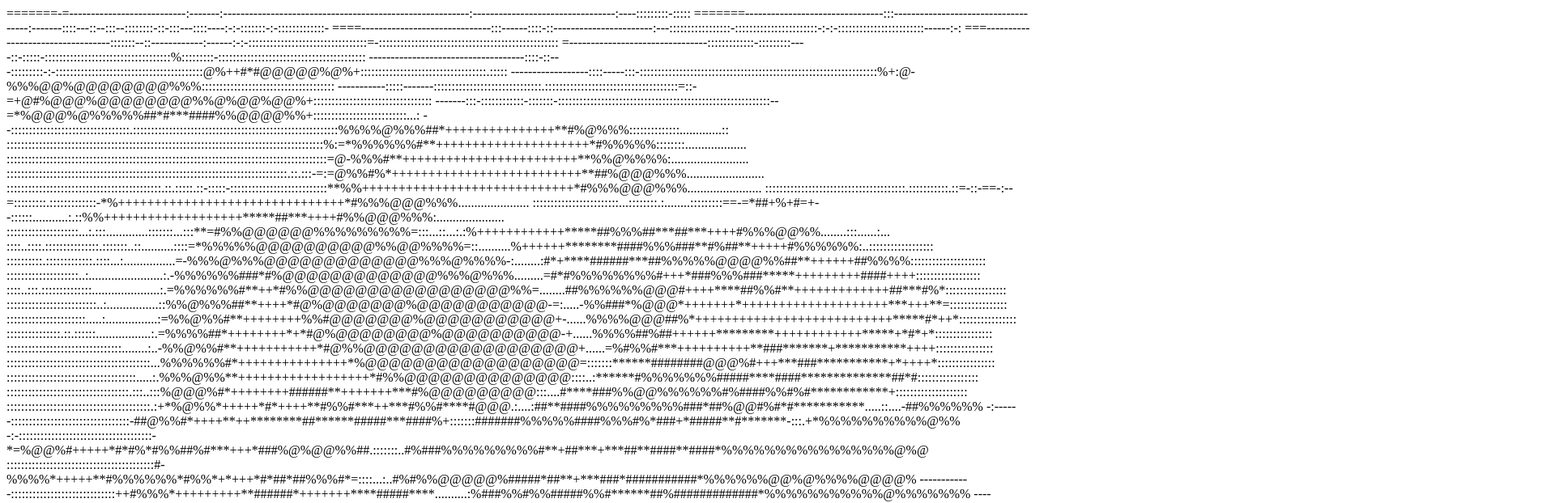
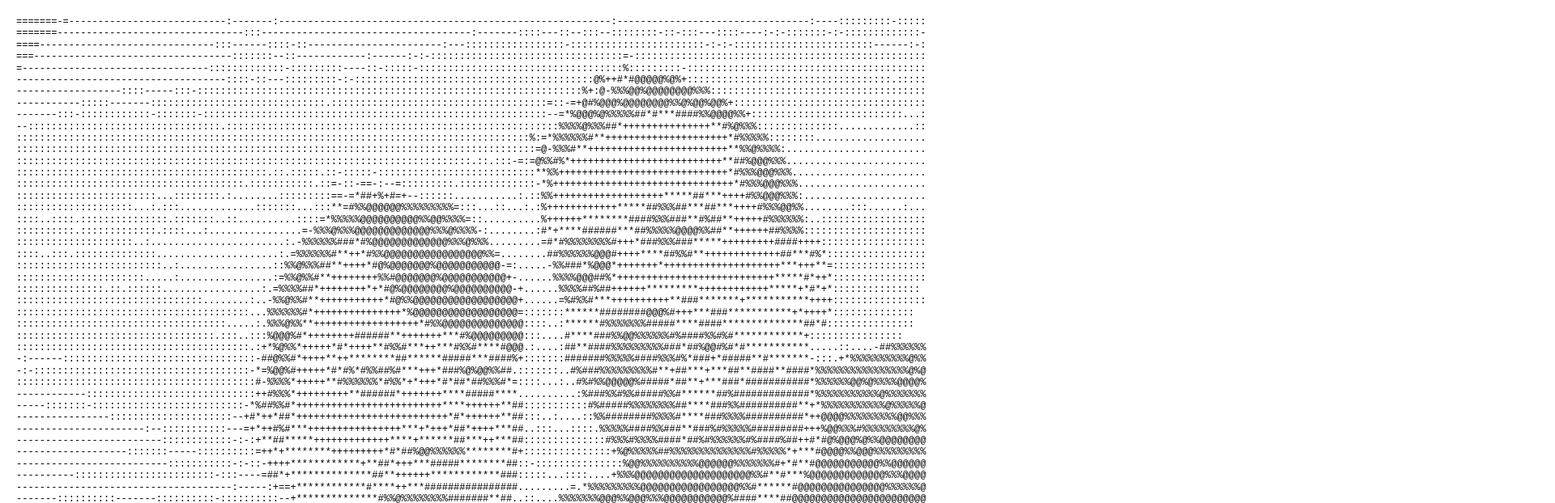
Before and after one commit to Tigerduck01/love, a plain HTML site: page index.html in a window 1280 px wide. Shown: the top 622 px of the page at 81% size, 1920 px wide, since content can reach past the window. Drawn offline with Linux system fonts and the light colour scheme.

Commit message:
Update index.html

```diff
--- a/index.html
+++ b/index.html
@@ -1,5 +1,23 @@
-
-
+<!DOCTYPE html>
+<html lang="de">
+<head>
+  <meta charset="UTF-8">
+  <title>ASCII Art Bild</title>
+  <style>
+    body {
+      background-color: #fff;
+      font-family: monospace;
+      margin: 20px;
+    }
+    pre {
+      white-space: pre;    /* Beibehaltung von Zeilenumbrüchen und Leerzeichen */
+      font-size: 12px;
+      line-height: 1.2;
+    }
+  </style>
+</head>
+<body>
+<pre>
 =======-=---------------------------:-------:---------------------------------------------------------:---------------------------------:----:::::::::-:::::
 =======--------------------------------:::------------------------------------:-------::::---::--:::--::::::::-::-:::---::::----:-:-:::::::-:-:::::::::::::-
 ====------------------------------:::------::::-::-----------------------:---:::::::::::::::::-:::::::::::::::::::::::-:-:-::::::::::::::::::::::::------:-:
@@ -23,11 +41,11 @@
 ::::..:::.::::::::::::::.....................:.=%%%%%%#**++*#%%@@@@@@@@@@@@@@@@@%%=........##%%%%%%@@@#++++****##%%#**+++++++++++++##***#%*:::::::::::::::::
 :::::::::::::::::::::::::..:................::%%@%%%##**++++*#@%@@@@@@@%@@@@@@@@@@@-=:.....-%%###*%@@@*+++++++*++++++++++++++++++++***+++**=::::::::::::::::
 ::::::::::::::::::::::.....:................:=%%@%%#**++++++++%%#@@@@@@@%@@@@@@@@@@@+-......%%%%@@@##%*+++++++++++++++++++++++++++*****#*++*::::::::::::::::
-:::::::::::::::.::.::::::.................:.=%%%%##*++++++++*+*#@%@@@@@@@@%@@@@@@@@@@-+......%%%%##%##++++++*********++++++++++++*****+*#*+*::::::::::::::::
+:::::::::::::::.::.::::::.................:.=%%%%##*++++++++*+*#@%@@@@@@@@%@@@@@@@@@@-+......%%%%##%##++++++*********++++++++++++*****+*#*+*:::::::::::::::
 ::::::::::::::::::::::::::::::::........:..-%%@%%#**+++++++++++*#@%%@@@@@@@@@@@@@@@@@@+......=%#%%#***++++++++++**###*******+***********++++::::::::::::::::
-::::::::::::::::::::::::::::::::::::::::...%%%%%%#*+++++++++++++++*%@@@@@@@@@@@@@@@@@@=:::::::******########@@@%#+++***###***********+*++++*::::::::::::::::
-::::::::::::::::::::::::::::::::::::.....:.%%%@%%**++++++++++++++++++*#%%@@@@@@@@@@@@@@::::..:******#%%%%%%%#####****####**************##*#:::::::::::::::::
-::::::::::::::::::::::::::::::::::.:::..:::%@@@%#*++++++++######**+++++++***#%@@@@@@@@@:::....#****###%%@@%%%%%%#%####%%#%#************+::::::::::::::::::::
+::::::::::::::::::::::::::::::::::::::::...%%%%%%#*+++++++++++++++*%@@@@@@@@@@@@@@@@@@=:::::::******########@@@%#+++***###***********+*++++*::::::::::::::
+::::::::::::::::::::::::::::::::::::.....:.%%%@%%**++++++++++++++++++*#%%@@@@@@@@@@@@@@::::..:******#%%%%%%%#####****####**************##*#:::::::::::::::
+::::::::::::::::::::::::::::::::::.:::..:::%@@@%#*++++++++######**+++++++***#%@@@@@@@@@:::....#****###%%@@%%%%%%#%####%%#%#************+::::::::::::::::
 ::::::::::::::::::::::::::::::::::::::::.:+*%@%%*+++++*#*++++**#%%#***++***#%%#****#@@@.:....:##**####%%%%%%%%%###*##%@@#%#*#***********.....::....-##%%%%%%
 -:------:::::::::::::::::::::::::::::::::-##@%%#*++++**++********##******#####***####%+:::::::#######%%%%%####%%%#%*###+*#####**#*******-:::.+*%%%%%%%%%%@%%
 -:-:::::::::::::::::::::::::::::::::::::-*=%@@%#+++++*#*#%*#%%##%#***+++*###%@%@@%%##.:::::::..#%###%%%%%%%%%#**+##***+***##**####**####*%%%%%%%%%%%%%%%%@%@
@@ -64,3 +82,6 @@
 @@@@@@@@@@@@@@@@@@@@@@@@@@@@@@@@@@@@@@@@@@@#++++=+*+==#@@@%@#********#@@@@@@@@%%#%%%%%%%%@@@%@@%%@@@@@@@%%%%%%%%%#%%%%@@@@@@@@@@@@@@@@@@@@@@@@@@@@@@@@@@@@@@
 @@@@@@@@@@@@@@@@@@@@@@@@@@@@@@@@@@@@@@@@@@@@%=++++**===*@@@@@@*******##@@@@@@%****%%%%%%@@@@@@@%@@@@#@@@%%%%%%%%%%%%%%@@@@@@@@@@@@@@@@@@@@@@@@@@@@@@@@@@@@@@
 @@@@@@@@@@@@@@@@@@@@@@@@@@@@@@@@@@@@@@@@@@@@@@%+====+====@@%*@@%*****##%@@@%*#+*#*@@@%%%@@@@%@@@@@@@@@@%%%%##%%#%#%%%@@@@@@@@@@@@@@@@@@@@@@@@@@@@@@@@@@@@@@@
+</pre>
+</body>
+</html>
```
